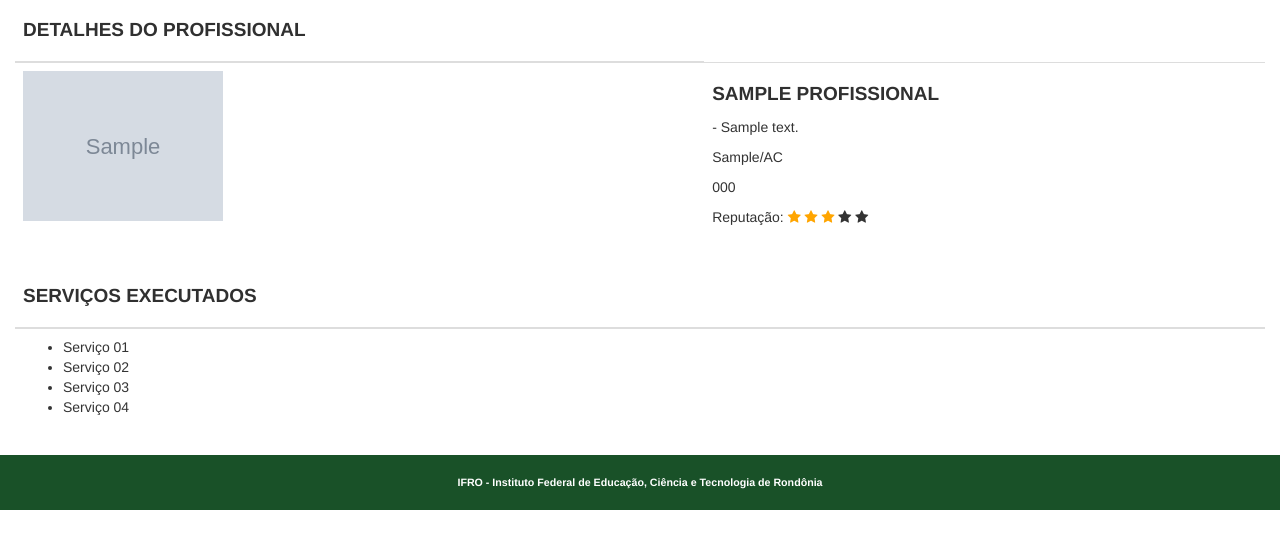
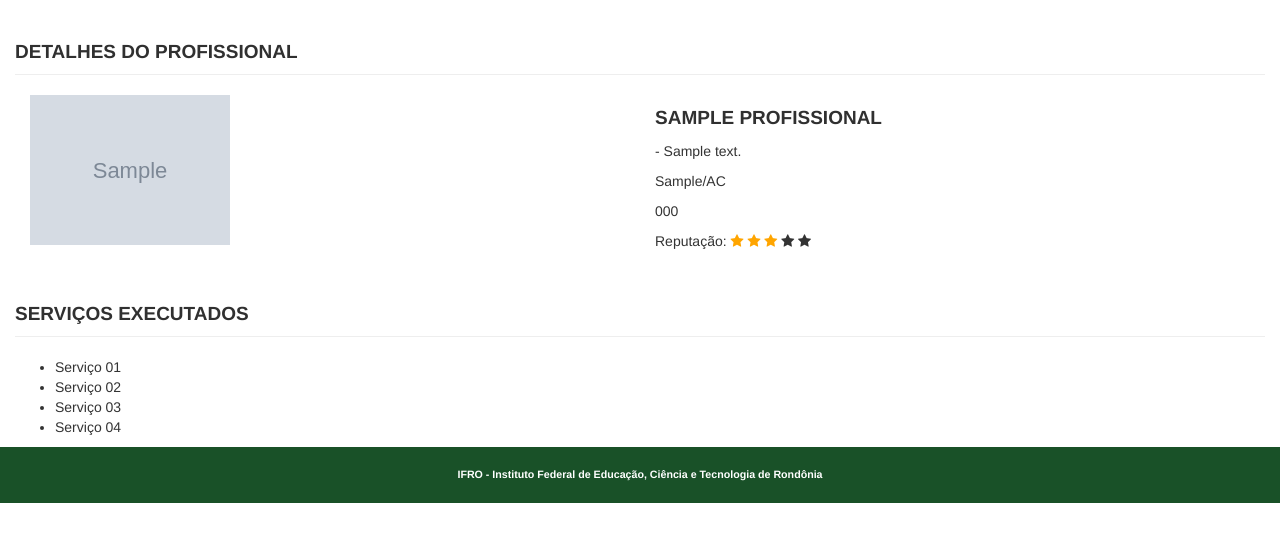
Before and after one commit to kaiserthiago/contratou, a Django app: page /contratou/profissional/detalhe/1/ in a window 1280 px wide. Shown: the part 51-600 px from the top of the page. Run offline with Django 3.2, Linux system fonts and the light colour scheme; tables that the repository leaves empty hold one stand-in row (values such as "Sample post"); grey boxes marked "Sample" are stand-in pictures; some libraries are stand-ins or nearby versions.

Commit message:
detalhe prof

```diff
--- a/contratou/templates/contratou/profissional_detalhe.html
+++ b/contratou/templates/contratou/profissional_detalhe.html
@@ -9,20 +9,14 @@
 
 {% block conteudo %}
     {% for profissional in profissionais %}
-        <div class="table-responsive">
-            <table class="table">
-                <thead>
-                <th>
-                    <h4><strong>Detalhes do profissional</strong></h4>
-                </th>
-                </thead>
-                <tbody>
-                <tr>
-                    <td>
+        <h4 class="page-header"><strong>Detalhes do profissional</strong></h4>
+
+        <div class="col-md-6">
             <img src="{{ profissional.foto.url }}" class="img-resposive"
                  style="width:200px; margin-right: 10px">
-                    </td>
-                    <td>
+        </div>
+
+        <div class="col-md-6">
             <h4><strong>{{ profissional.nome }}</strong></h4>
             {% for area in profissional.area.all %}
                 <p>- {{ area }}</p>
@@ -36,30 +30,18 @@
                 <span class="fa fa-star"></span>
                 <span class="fa fa-star"></span>
             </p>
-                    </td>
-                </tr>
-                </tbody>
-            </table>
+        </div>
 
-            <table class="table">
-                <thead>
-                <th>
-                    <h4><strong>Serviços executados</strong></h4>
-                </th>
-                </thead>
-                <tbody>
-                <tr>
-                    <td>
+        <div class="row">
+            <div class="col-md-12">
+                <h4 class="page-header"><strong>Serviços executados</strong></h4>
                 <ul>
                     <li>Serviço 01</li>
                     <li>Serviço 02</li>
                     <li>Serviço 03</li>
                     <li>Serviço 04</li>
                 </ul>
-                    </td>
-                </tr>
-                </tbody>
-            </table>
+            </div>
         </div>
 
         {#        <div class="card">#}
```
Lines whose indentation alone changed are shown as unchanged.
